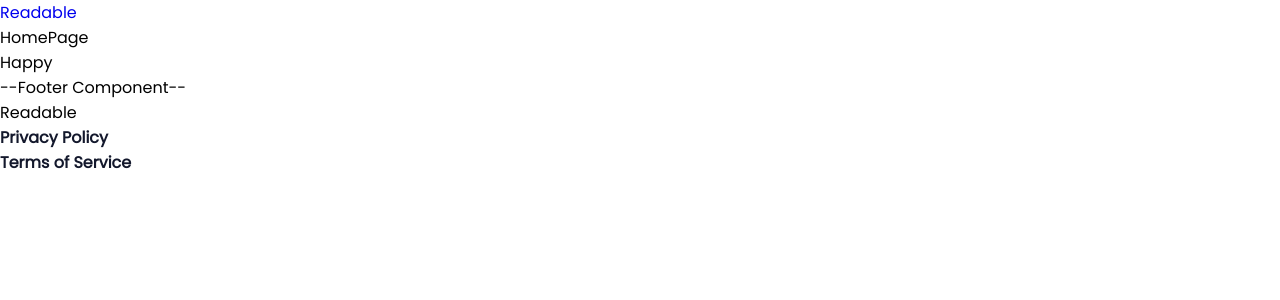
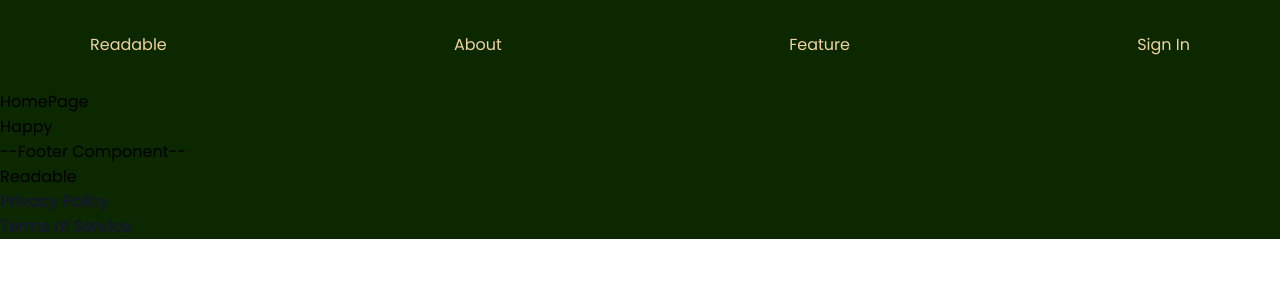
Before and after one commit to hwrdyen/Readable-BookRental-App, a React (Vite) app in the folder frontend/: page / in a window 1280 px wide. Shown: the top 300 px of the page. Built offline with nearby package versions, Linux system fonts and the light colour scheme.

Commit message:
Updated background color and font-color for Header component

```diff
--- a/frontend/src/components/Footer/Footer.scss
+++ b/frontend/src/components/Footer/Footer.scss
@@ -0,0 +1,4 @@
+@use "../../styles/global" as *;
+@use "../../styles/mixins" as *;
+@use "../../styles/typography" as *;
+@use "../../styles/variable" as *;
--- a/frontend/src/components/Footer/Footer.tsx
+++ b/frontend/src/components/Footer/Footer.tsx
@@ -1,3 +1,5 @@
+import "./Footer.scss";
+
 const Footer = () => {
   return (
     <div>
--- a/frontend/src/components/Header/Header.scss
+++ b/frontend/src/components/Header/Header.scss
@@ -6,7 +6,7 @@
 .Header {
   &__Container {
     @include mobile {
-      margin: $mobile-side-margin $mobile-side-margin;
+      padding: $mobile-side-margin $mobile-side-margin;
       display: flex;
       flex-direction: column;
       align-items: center;
@@ -14,11 +14,46 @@
       text-align: center;
     }
     @include tablet {
-      margin: $mobile-side-margin $tablet-side-margin;
+      padding: $mobile-side-margin $tablet-side-margin;
+      flex-direction: row;
     }
     @include desktop {
-      margin: $tablet-side-margin $desktop-side-margin;
+      padding: $tablet-side-margin $desktop-side-margin;
       flex-direction: row;
     }
   }
+
+  &__Icon {
+    color: $readable-canva;
+  }
+
+  &__NavBar {
+    &--container {
+      width: 100%;
+      display: flex;
+      flex-direction: row;
+      align-items: center;
+
+      @include mobile {
+        justify-content: space-evenly;
+      }
+    }
+
+    &--title {
+      color: $readable-canva;
+    }
+
+    &--title:visited {
+      color: $readable-canva;
+    }
+  }
+
+  &__Auth {
+    &--container {
+      white-space: nowrap;
+    }
+    &--title {
+      color: $readable-canva;
+    }
+  }
 }
--- a/frontend/src/components/Header/Header.tsx
+++ b/frontend/src/components/Header/Header.tsx
@@ -1,9 +1,23 @@
+import "./Header.scss";
 import { Link } from "react-router-dom";
 
 const Header = () => {
   return (
     <div className="Header__Container">
-      <Link to="/">Readable</Link>
+      <Link to="/" className="Header__Icon">
+        Readable
+      </Link>
+      <div className="Header__NavBar--container">
+        <Link to="#" className="Header__NavBar--title">
+          About
+        </Link>
+        <Link to="#" className="Header__NavBar--title">
+          Feature
+        </Link>
+      </div>
+      <div className="Header__Auth--container">
+        {<div className="Header__Auth--title">Sign In</div>}
+      </div>
     </div>
   );
 };
--- a/frontend/src/layouts/Layout.scss
+++ b/frontend/src/layouts/Layout.scss
@@ -2,3 +2,9 @@
 @use "../styles/mixins" as *;
 @use "../styles/typography" as *;
 @use "../styles/variable" as *;
+
+.Layout {
+  &__Container {
+    background-color: $readable-olive;
+  }
+}
--- a/frontend/src/layouts/Layout.tsx
+++ b/frontend/src/layouts/Layout.tsx
@@ -8,7 +8,7 @@ type Props = {
 
 const Layout = ({ children }: Props) => {
   return (
-    <div>
+    <div className="Layout__Container">
       <Header />
       <div>{children}</div>
       <Footer />
--- a/frontend/src/styles/_variable.scss
+++ b/frontend/src/styles/_variable.scss
@@ -9,6 +9,11 @@ $tablet-side-margin: 32px;
 $desktop-side-margin: 90px;
 
 // Primary Colors
+$readable-olive: #0b2801;
+$readable-canva: #f1d29e;
+$readable-brown: #a76828;
+$readable-neutral-400: #ccc;
+$readable-neutral-500: #989898;
 $readable-graphite: #232940;
 $readable-eggshell: #d1d1d1;
 $readable-black: #13182c;
```
